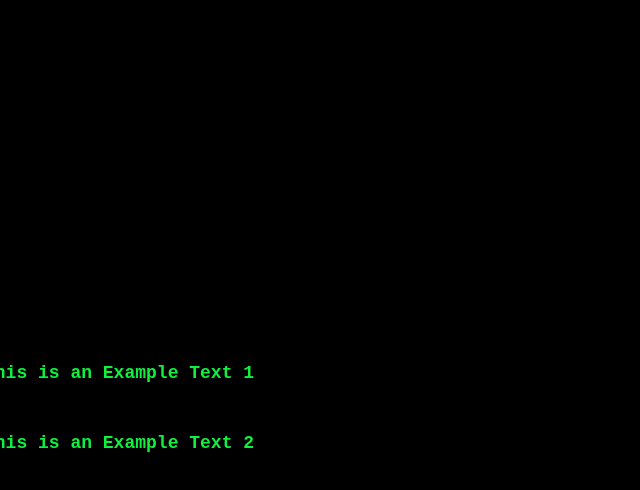
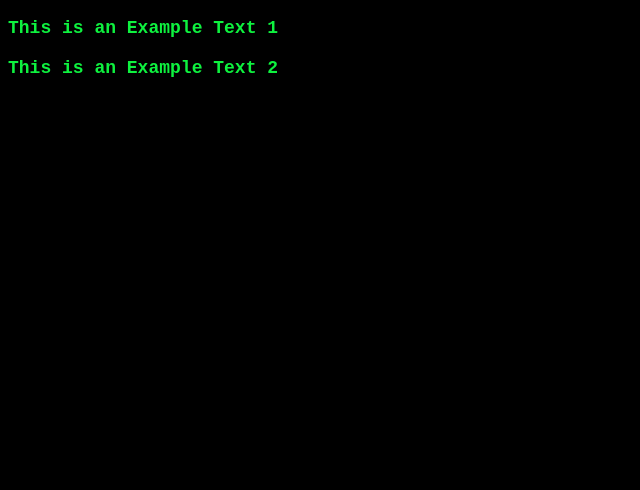
Before and after one commit to Arubh/GDSC_BasicCSS, a plain HTML site: page 1.4_TextStyling/tut.html in a window 1280 px wide. Shown: the whole page, without its empty margins (0-640 px from the left). Drawn offline with Linux system fonts and the light colour scheme.

Commit message:
text styling updated

```diff
--- a/1.4_TextStyling/tut.css
+++ b/1.4_TextStyling/tut.css
@@ -21,114 +21,3 @@ changing these values to understand how they work */
     line-height: 40px;
     /* letter-spacing: -5px; */
 }
-
-
-
-
-
-
-
-
-
-
-
-
-
-
-
-
-
-
-
-
-
-
-
-
-
-
-
-
-
-
-
-
-
-
-
-
-
-
-
-
-
-
-
-
-
-
-
-
-
-
-
-
-
-
-
-
-
-
-
-
-
-
-
-
-
-
-
-
-
-
-
-
-
-
-
-
-
-
-
-
-
-
-
-
-
-
-
-
-
-
-
-
-
-
-
-
-body{
-    height: 90vh;
-    width: 90vw;
-    display: flex;
-    align-items: center;
-    justify-content: center;
-    font-size: 3rem;
-    font-family: 'Roboto', sans-serif;
-    padding: 2.5rem;
-}
-
-.text1, .text2{
-    margin: 30px;
-    width: 100vw;
-}
```
